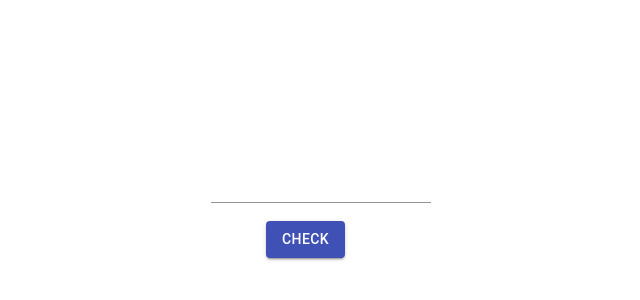
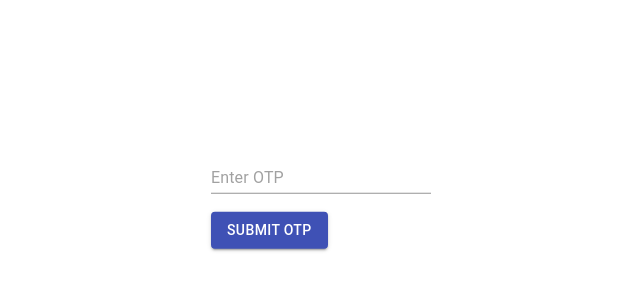
Before and after one commit to adityaghosh996/OTP-Checker, a React app: page / in a window 1280 px wide. Shown: the part 186-486 px from the top of the page, without its empty margins (319-959 px from the left). Built offline with nearby package versions, Linux system fonts and the light colour scheme.

Commit message:
Add placeholder value for input label, change button text

```diff
--- a/src/otp.tsx
+++ b/src/otp.tsx
@@ -66,6 +66,7 @@ class Otp extends React.Component<
           style={{ textAlign: "center" }}
           value={this.state.otp}
           onChange={this.handleChange}
+          placeholder="Enter OTP"
         />
         <br />
         <br />
@@ -74,12 +75,8 @@ class Otp extends React.Component<
           disabled={this.state.isDisabled}
           color="primary"
           variant="contained"
-          style={{
-            position: "absolute",
-            left: "25%"
-          }}
         >
-          Check
+          Submit OTP
         </Button>
         <br />
         <br />
```
Also changed, not shown: 1 other file (tests, documents, lock files or other folders).
